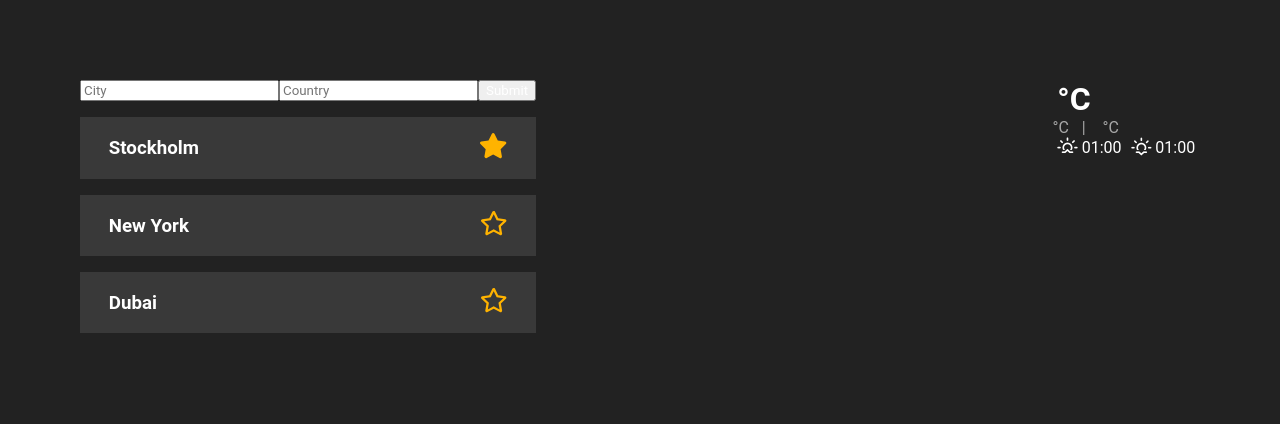
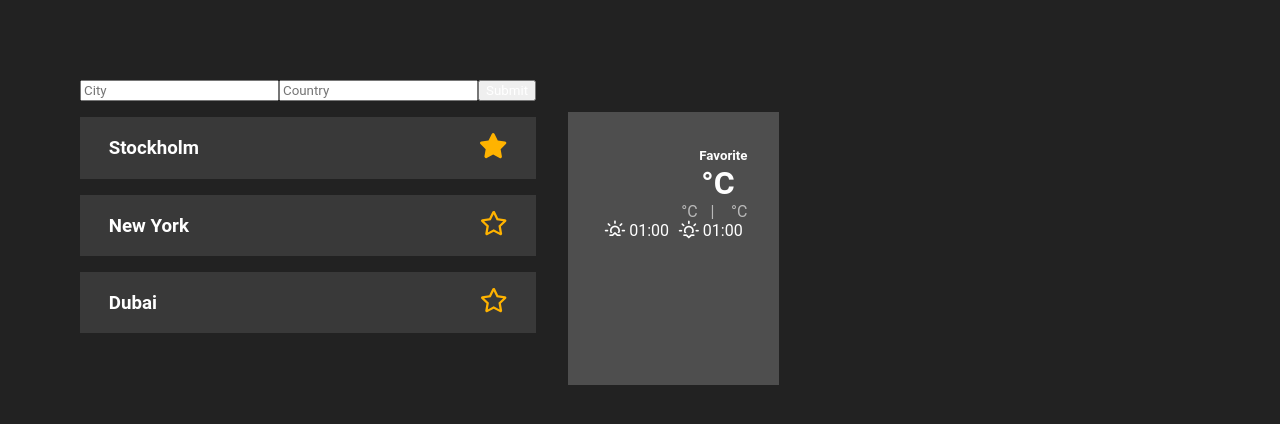
Before and after one commit to ConstantEquilibrium/Frontend2-WeatherApp, a React (Create React App) app: page / in a window 1280 px wide. Shown: the top 424 px of the page. Built offline with nearby package versions, Linux system fonts and the light colour scheme; no server answers.

Commit message:
Added onClick event for forecast as well as loading in with coordinates. TODO: Styling and Adding favorite cities

```diff
--- a/src/components/FetchWeather.js
+++ b/src/components/FetchWeather.js
@@ -50,7 +50,6 @@ export default class FetchWeather extends Component {
 
     setLocation = (location) => {
         this.setState({location: { long: location.coords.longitude, lat: location.coords.latitude }});
-        console.log(location)
     }
 
     error = () => {
@@ -58,11 +57,9 @@ export default class FetchWeather extends Component {
     }
 
     getLocation() {
-        console.log("setting location")
         if(navigator.geolocation) {
             navigator.geolocation.getCurrentPosition(this.setLocation, null, { enableHighAccuracy: false });
         }
-        console.log("location set")
         return;
     }
 
--- a/src/components/ShowWeather/ShowWeatherMain.js
+++ b/src/components/ShowWeather/ShowWeatherMain.js
@@ -3,6 +3,7 @@ import '../../css/weather-icons.min.css';
 import Moment from 'react-moment';
 import 'moment-timezone';
 import 'moment/locale/sv'
+// import UpcomingWeather from './UpcomingWeather';
 
 // export default class ShowWeatherMain extends Component {
 const ShowWeatherMain = ({currentWeather}) => {
@@ -31,8 +32,9 @@ const ShowWeatherMain = ({currentWeather}) => {
 
     return (
         // <div style={weatherMainStyle}>
-        <React.Fragment>
-            <h3>{currentWeather.name}</h3>
+        <div style={{marginBottom: '2rem', textAlign: 'right'}}>
+            <h3 style={{marginBottom: '1rem', display: 'inline-block'}}>{currentWeather.name}</h3>
+            <h5 style={{display: 'inline-block', marginLeft: '0.5rem', cursor: 'pointer'}}>Favorite</h5>
             <div>
                 <h1 style={inlineBlock}>{currentWeather.temp} °C</h1>
                 <i style={weatherIcon} className={iconString}></i>
@@ -45,7 +47,7 @@ const ShowWeatherMain = ({currentWeather}) => {
                 <i className="wi wi-sunset"></i> <Moment unix tz="Europe/Stockholm" format="LT">{currentWeather.sunset}</Moment>
             </div>
         {/* </div> */}
-        </React.Fragment>
+        </div>
     )
 }
 
--- a/src/components/ShowWeather/UpcomingWeather.js
+++ b/src/components/ShowWeather/UpcomingWeather.js
@@ -4,6 +4,10 @@ import 'react-perfect-scrollbar/dist/css/styles.css';
 import '../../css/weather-icons.min.css';
 
 export default class UpcomingWeather extends Component {
+    constructor(props) {
+      super(props)
+    }
+
     render() {
         let BlockWeather = {
             'display': 'block'
--- /dev/null
+++ b/src/components/Weather/UpcomingWeather.js
@@ -0,0 +1,92 @@
+import React, { Component } from 'react'
+import PerfectScrollbar from 'react-perfect-scrollbar'
+import 'react-perfect-scrollbar/dist/css/styles.css';
+import '../../css/weather-icons.min.css';
+
+const UpcomingWeather = ({forecast}) => {
+    let BlockWeather = {
+        'display': 'block'
+    }
+
+    let InlineWeather = {
+        'display': 'inline-block',
+        'textAlign': 'center',
+        'padding': '0 0.5rem'
+    }
+
+    let weatherIcon = {
+        'height': '100%',
+        'fontSize': '1.3rem',
+    }
+
+    let weatherList = forecast.map((date) => {
+        let iconString = "wi wi-owm-" + date.weather[0].id;
+        let dateTime = new Date((date.dt * 1000)).getUTCHours();
+
+        if(dateTime < 10) {
+            dateTime = "0" + dateTime;
+        }
+        return(
+            <div style={InlineWeather} key={date.dt}>
+                <span style={{display: 'block', marginBottom: '0.5rem'}}>{dateTime}:00</span>
+                <span style={{display: 'block', marginBottom: '0.1rem'}}>{Math.round(date.main.temp)}°</span>
+                <i style={weatherIcon} className={iconString}></i>
+            </div>
+        )
+    })
+
+  return (
+    <PerfectScrollbar style={{'overflow':'hidden', 'whiteSpace': 'nowrap', 'minHeight': '80px'}}>
+        {weatherList}
+    </PerfectScrollbar>
+  )
+}
+
+export default UpcomingWeather
+
+// export default class UpcomingWeather extends Component {
+//     constructor(props) {
+//       super(props)
+//     }
+
+//     render() {
+//         let BlockWeather = {
+//             'display': 'block'
+//         }
+
+//         let InlineWeather = {
+//             'display': 'inline-block',
+//             'textAlign': 'center',
+//             'padding': '0 0.5rem'
+//         }
+
+//         let weatherIcon = {
+//             'height': '100%',
+//             'fontSize': '1.3rem',
+//             'marginLeft':'0.5rem'
+//         }
+
+//         let weatherList = this.props.forecast.map((date) => {
+//             let iconString = "wi wi-owm-" + date.weather.id;
+//             let dateTime = new Date((date.dt * 1000)).getUTCHours();
+
+//             if(dateTime < 10) {
+//                 dateTime = "0" + dateTime;
+//             }
+//             return(
+//                 <div style={InlineWeather} key={date.dt}>
+//                     <span style={BlockWeather}>{dateTime}</span>
+//                     <span>{date.main.temp}</span>
+//                     <i style={weatherIcon} className={iconString}></i>
+//                 </div>
+//             )
+//         })
+
+//         return (
+//             // <div style={{'overflow': 'scroll', 'white-space': 'nowrap', 'overflow-y': 'hidden' }}>
+
+//             // </div>
+
+//         )
+//     }
+// }
--- a/src/components/Weather/Weather.js
+++ b/src/components/Weather/Weather.js
@@ -3,6 +3,7 @@ import DisplayWeather  from './DisplayWeather'
 import SearchForm from './SearchForm'
 import Sidebar from '../Sidebar/Sidebar'
 import ShowWeatherMain from '../ShowWeather/ShowWeatherMain'
+import UpcomingWeather from './UpcomingWeather'
 
 export default class Weather extends Component {
   constructor(props) {
@@ -11,6 +12,7 @@ export default class Weather extends Component {
     this.state = {
       // forecast: [],
       currentWeather: { name: null, temp: null, wind: null, temp_min: null, temp_max: null, icon: null, sunrise: null, sunset: null },
+      forecast: [],
       favoriteCities: [ {id: 1, name: "Stockholm", favorite: true}, {id:2, name: "New York", favorite: false}, {id:3, name: "Dubai", favorite: false} ]
     }
   }
@@ -20,7 +22,13 @@ export default class Weather extends Component {
     const city = e.target.city.value;
     const country = e.target.country.value;
 
-    const url = `http://api.openweathermap.org/data/2.5/weather?q=${city},${country}&appid=b48000371c551d3dcb2d904c4befd61b&units=metric`
+    let url;
+
+    if(country == "") {
+      url = `http://api.openweathermap.org/data/2.5/weather?q=${city}&appid=b48000371c551d3dcb2d904c4befd61b&units=metric`
+    } else {
+      url = `http://api.openweathermap.org/data/2.5/weather?q=${city},${country}&appid=b48000371c551d3dcb2d904c4befd61b&units=metric`
+    }
 
     fetch(url)
         .then(response => response.json())
@@ -41,9 +49,9 @@ export default class Weather extends Component {
     const city = e.target.innerText;
     // const country = e.target.country.value;
 
-    const url = `http://api.openweathermap.org/data/2.5/weather?q=${city}&appid=b48000371c551d3dcb2d904c4befd61b&units=metric`
+    const currentWeatherUrl = `http://api.openweathermap.org/data/2.5/weather?q=${city}&appid=b48000371c551d3dcb2d904c4befd61b&units=metric`
 
-    fetch(url)
+    fetch(currentWeatherUrl)
         .then(response => response.json())
         .then(json => this.setState({ currentWeather: {
             name: json.name,
@@ -55,6 +63,10 @@ export default class Weather extends Component {
             sunrise: json.sys.sunrise,
             sunset: json.sys.sunset
         }}))
+
+        fetch(`http://api.openweathermap.org/data/2.5/forecast?q=${city}&appid=b48000371c551d3dcb2d904c4befd61b&units=metric`)
+            .then(response => response.json())
+            .then(json => this.setState({ forecast:json.list }))
   }
 
   handleFavorite = (e) => {
@@ -64,13 +76,10 @@ export default class Weather extends Component {
       ...prevState.favoriteCities,
       [this.state.favoriteCities[e-1].favorite]: false
     }))
-
-    console.log(this.state.favoriteCities[e-1].favorite);
   }
 
   setLocation = (location) => {
       this.setState({location: { long: location.coords.longitude, lat: location.coords.latitude }});
-      console.log(location)
   }
 
   error = () => {
@@ -78,7 +87,6 @@ export default class Weather extends Component {
   }
 
   getLocation() {
-      console.log("setting location")
       if(navigator.geolocation) {
           navigator.geolocation.getCurrentPosition(this.fetchWeather, null, { enableHighAccuracy: false });
       }
@@ -92,8 +100,6 @@ export default class Weather extends Component {
   }
 
   fetchWeather = (location) => {
-    console.log("Fetching");
-
     const lat = location.coords.latitude;
     const long = location.coords.longitude;
     const url = `http://api.openweathermap.org/data/2.5/weather?lat=${lat}&lon=${long}&appid=b48000371c551d3dcb2d904c4befd61b&units=metric`
@@ -110,20 +116,40 @@ export default class Weather extends Component {
         sunrise: json.sys.sunrise,
         sunset: json.sys.sunset
     }}))
+
+    fetch(`http://api.openweathermap.org/data/2.5/forecast?lat=${lat}&lon=${long}&appid=b48000371c551d3dcb2d904c4befd61b&units=metric`)
+            .then(response => response.json())
+            .then(json => this.setState({ forecast:json.list }))
   }
 
   render() {
+    let container = {
+      display: 'flex',
+      flexDirection: 'row'
+    }
+
+    let weatherMainStyle = {
+      background: 'rgba(255,255,255,0.2)',
+      padding: '2rem',
+      margin: '2rem',
+      maxWidth: '60vw',
+      display: 'flex',
+      flexDirection: 'column',
+      justifyContent: 'center'
+    }
+
     return (
-      <React.Fragment>
+      <div style={container}>
         <div>
           <SearchForm handleSubmit={this.handleSubmit} />
           <Sidebar handleFavorite={this.handleFavorite} handleOnClick={this.handleOnClick} cities={this.state.favoriteCities} />
         </div>
-        <div>
-        <ShowWeatherMain currentWeather={this.state.currentWeather} />
+        <div style={weatherMainStyle}>
+          <ShowWeatherMain currentWeather={this.state.currentWeather} />
+          <UpcomingWeather forecast={this.state.forecast} />
         {/* <DisplayWeather currentWeather={this.state.currentWeather} /> */}
         </div>
-      </React.Fragment>
+      </div>
     )
   }
 }
```
